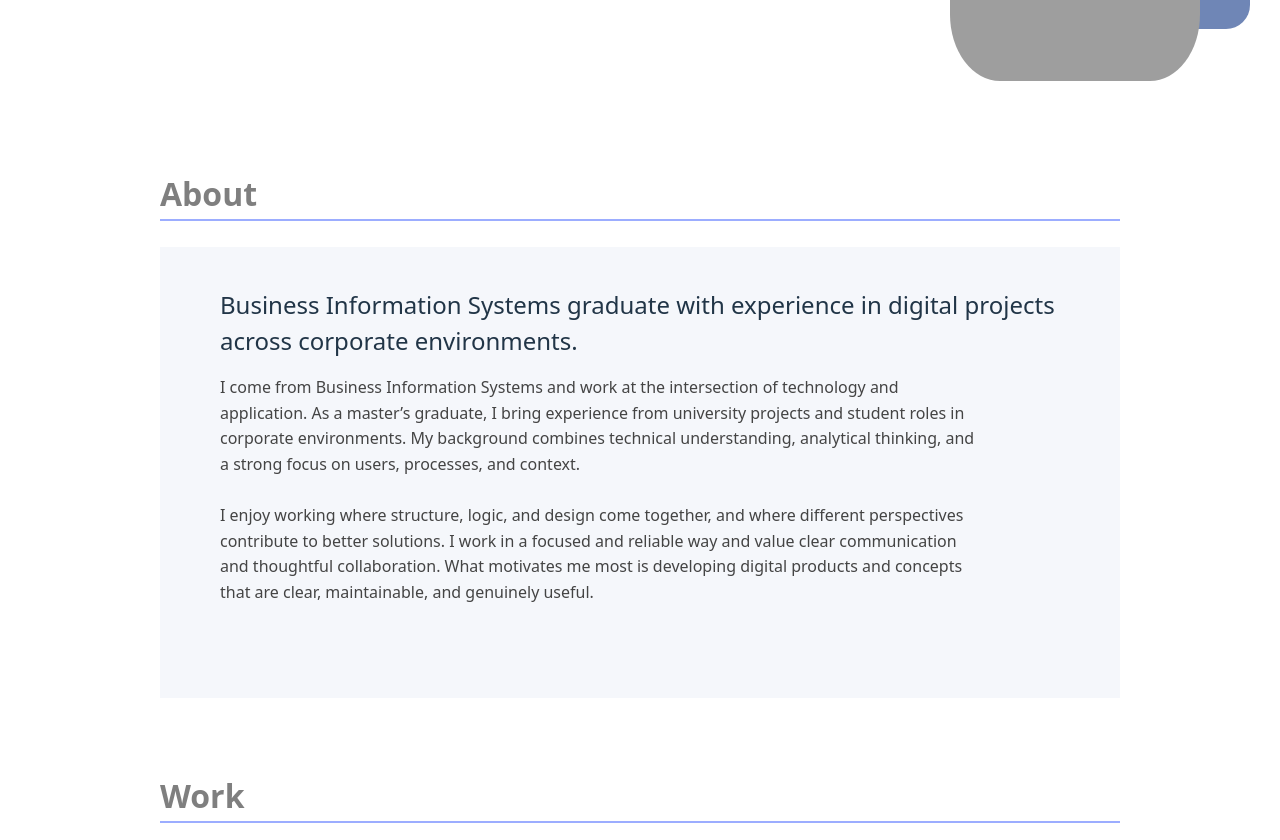
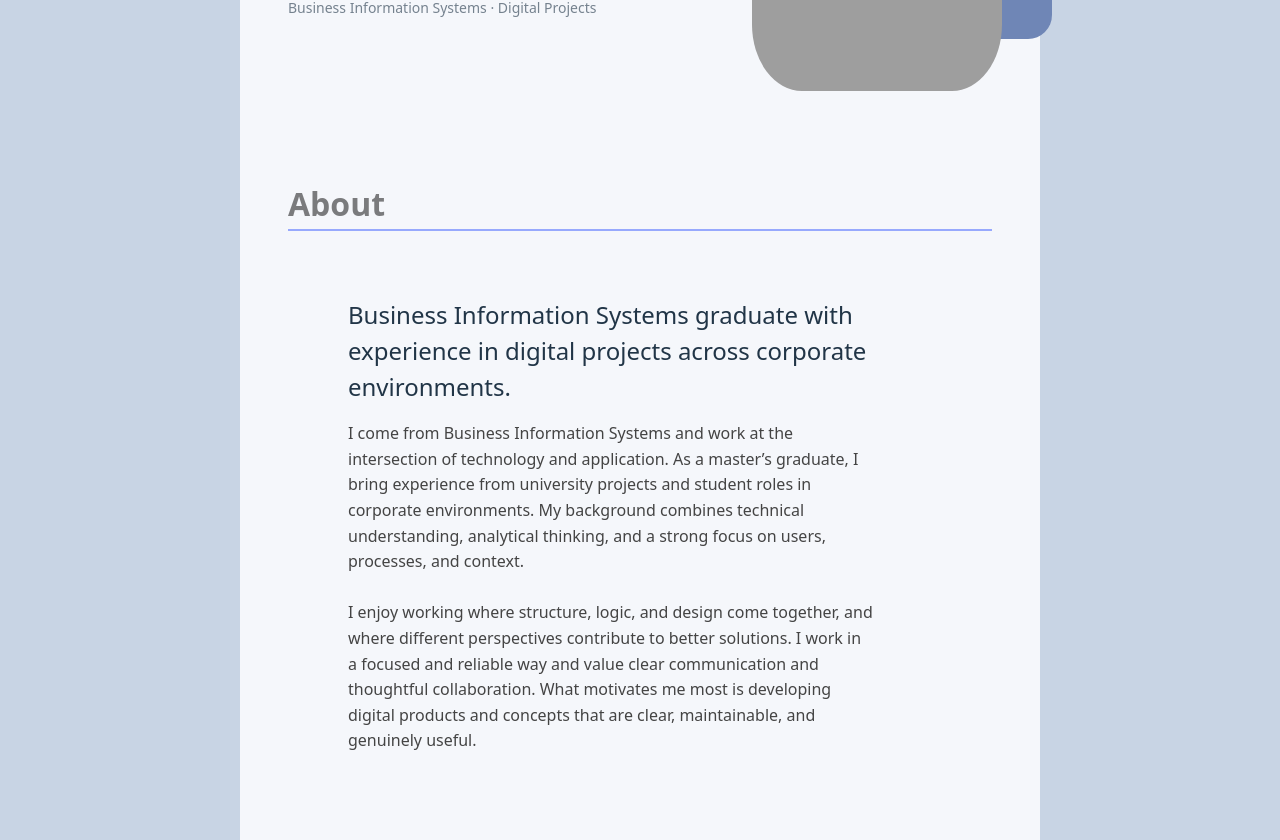
Before and after one commit to yune07/portfolio, a React (Vite) app: page / in a window 1280 px wide. Shown: the part 520-1360 px from the top of the page. Built offline with nearby package versions, Linux system fonts and the light colour scheme; grey boxes are pictures that could not be loaded.

Commit message:
changed background color and added container to restrict width of content

```diff
--- a/src/App.css
+++ b/src/App.css
@@ -1,3 +1,14 @@
+
+.container {
+  width: 100%;
+  max-width: 800px;
+  margin: 10px auto;
+  padding-left: 24px;
+  padding-right: 24px;
+  box-sizing: border-box;
+  background-color: #f5f7fb;
+  border-radius: 20px;
+}
 
 .nav {
   position: sticky;
@@ -10,14 +21,14 @@
 }
 
 .navInner {
-  max-width: none;
+  max-width: 1100px;
   margin: 0 auto;
   padding: 14px 24px;
   display: flex;
   align-items: center;
   justify-content: space-between;
   gap: 24px;
-    backdrop-filter: blur(10px);
+  backdrop-filter: blur(10px);
 }
 
 .brand {
@@ -146,11 +157,14 @@
 
 
 .section {
-  max-width: 75vw;
-  margin: 0 auto;
+  width: 100%;
+  max-width: 1100px;
+  margin: 0 auto 60px;
+  padding: 0 24px;
+  box-sizing: border-box;
   height: auto;
   position: relative;
-    scroll-margin-top: 90px;
+  scroll-margin-top: 90px;
 }
 
 
--- a/src/App.jsx
+++ b/src/App.jsx
@@ -10,7 +10,7 @@ export default function App() {
   return (
     <>
       <NavBar />
-      <main>
+      <main className="container">
         <Hero />
         <About />
         <Work />
--- a/src/index.css
+++ b/src/index.css
@@ -64,7 +64,7 @@ button:focus-visible {
 @media (prefers-color-scheme: light) {
   :root {
     color: #213547;
-    background-color: #ffffff;
+    background-color: #c8d4e4;
   }
   a:hover {
     color: #747bff;
```
